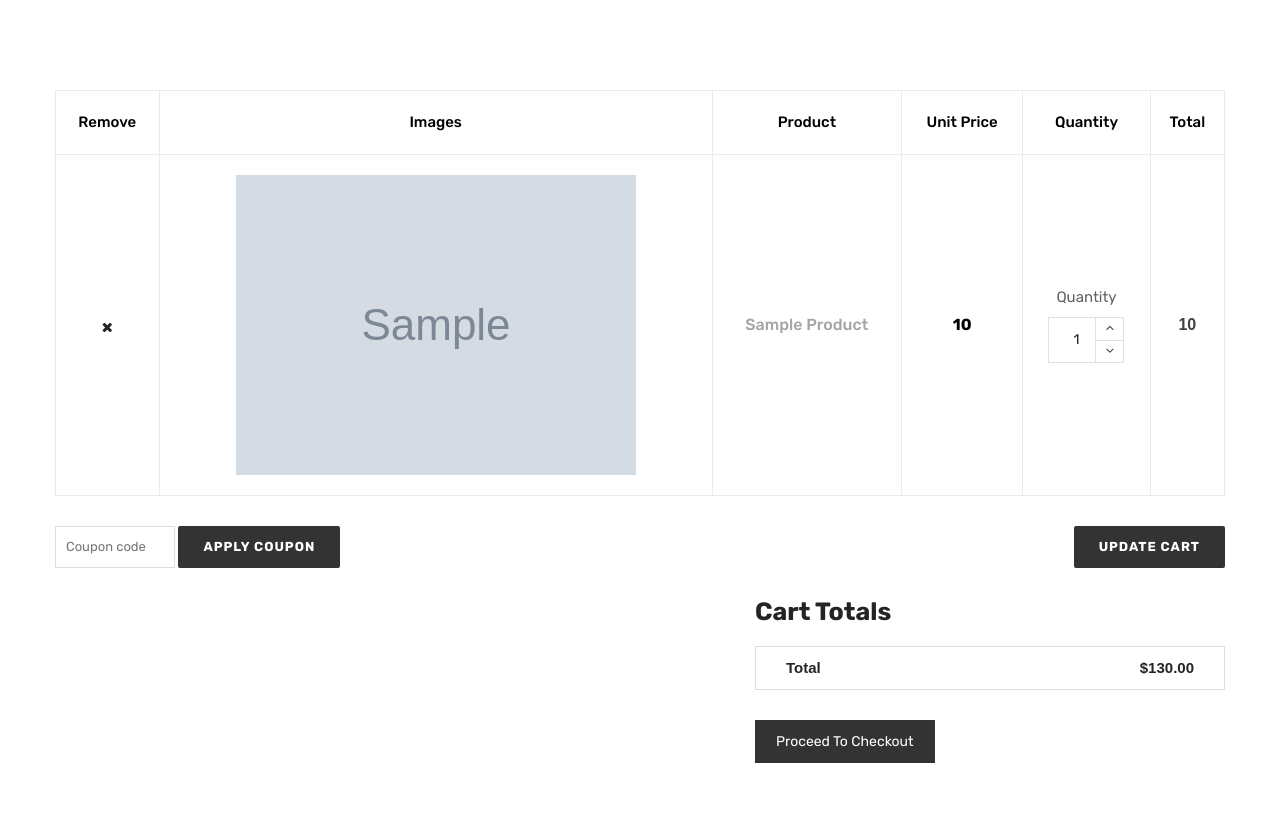
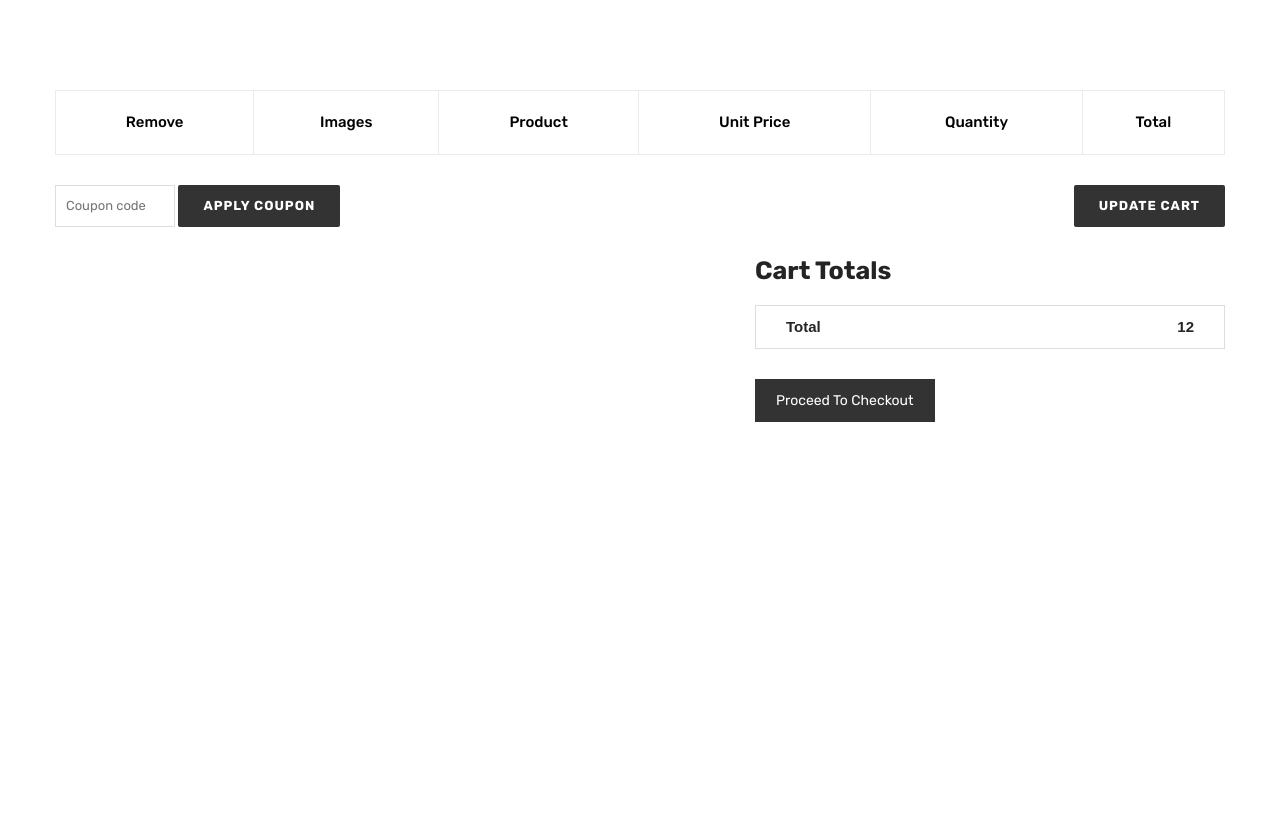
Before and after one commit to Jayp664/Etech, a Django app: template template/customer/addCart.html in a window 1280 px wide. Shown: the part 171-994 px from the top of the page. After the commit the page ends 593 px from the top, so only its background shows below. Run offline with Django 3.2, Linux system fonts and the light colour scheme; the template is opened without the code that fills it: most values are stand-ins (such as "Sample title", 1, 10 or a date in 2020); grey boxes marked "Sample" are stand-in pictures; lists and menus that the app fills with data are empty; some libraries are stand-ins or nearby versions.

Commit message:
add cart

```diff
--- a/template/customer/addCart.html
+++ b/template/customer/addCart.html
@@ -7,7 +7,7 @@
       <div class="col-12">
         <form action="#">
           <div class="table-content table-responsive">
-            <table class="table">
+            <table class="table" id="table">
               <thead>
                 <tr>
                   <th class="li-product-remove">remove</th>
@@ -18,48 +18,8 @@
                   <th class="li-product-subtotal">Total</th>
                 </tr>
               </thead>
-              <tbody>
-                {% if product %}
-                {% for product in product %}
-                <tr>
-                  <td class="li-product-remove">
-                    <a href="#"><i class="fa fa-times"></i></a>
-                  </td>
-                  <td class="li-product-thumbnail">
-                    <a href="#"
-                      ><img
-                        src="/media/{{ product.image }}"
-                        alt="Li's Product Image"
-                    /></a>
-                  </td>
-                  <td class="li-product-name">
-                    <a href="#">{{ product.name }}</a>
-                  </td>
-                  <td class="li-product-price">
-                    <span class="amount" id="price{{forloop.counter}}">{{product.price}}</span>
-                  </td>
-                  <td class="quantity">
-                    <label>Quantity</label>
-                    <div class="cart-plus-minus">
-                      <input
-                        class="cart-plus-minus-box"
-                        value="1"
-                        type="text" id="qty{{forloop.counter}}"
-                      />
-                      <div class="dec qtybutton" onclick="decreament({{forloop.counter}})">
-                        <i class="fa fa-angle-down" ></i>
-                      </div>
-                      <div class="inc qtybutton" onclick="increament({{forloop.counter}})">
-                        <i class="fa fa-angle-up"></i>
-                      </div>
-                    </div>
-                  </td>
-                  <td class="product-subtotal">
-                    <span class="amount" id="total{{forloop.counter}}">{{ product.price }}</span>
-                  </td>
-                </tr>
-                {% endfor %}
-                {% endif %}
+              <tbody id="tHead">
+
               </tbody>
             </table>
           </div>
@@ -98,7 +58,7 @@
               <div class="cart-page-total">
                 <h2>Cart totals</h2>
                 <ul>
-                  <li>Total <span>$130.00</span></li>
+                  <li>Total <span id="cartTotal">12</span></li>
                 </ul>
                 <a href="/customer/checkout">Proceed to checkout</a>
               </div>
@@ -112,6 +72,10 @@
 {% endblock %}
 
 {% block js %}
+
+let sum = 0;
+
+console.log("total is "+sum);
 
 
 
@@ -135,14 +99,88 @@ function updateValue(id){
     let total = qty * price;
     console.log(total)
     document.getElementById(`total${id}`).innerHTML = total;
+    sum = sum + total;
+console.log("total is "+sum);
+document.getElementById('cartTotal').innerHTML = sum;
+
+
 }
-// console.log('add to cart template')
 
-// let prodIds=localStorage.getItem("prodId");
-// let products=localStorage;
 
-// for (let index = 0; index < prodIds.length ; index++) {
-//   console.log(prodIds[index] + " is " +  products[prodIds[index]]);
-// }
+if(localStorage.getItem('cart')==null){
+  let myStr= `<h1> Add Some Items Before Checkout </h1>`;
+  $('#table').innerHTML = myStr
+}
+else{
+  cart = JSON.parse(localStorage.getItem('cart'));
+  document.getElementById('cartTotal').innerHTML = Object.keys(cart).length;
+}
 
+console.log(cart);
+
+if ($.isEmptyObject(cart)) {
+
+    mystr = `Your cart is empty ,plaese add some items to your cart before checking out !`;
+    document.getElementById('items').innerHTML = mystr;
+
+}
+else {
+
+    for (item in cart) {
+      let name = cart[item][0];
+      let price = cart[item][1];
+      let qty = cart[item][2];
+
+      let id = item.substring(2,);
+
+      console.log(id);
+
+
+
+        mystr = `  <tr>
+        <td class="li-product-remove">
+          <a href="#"><i class="fa fa-times"></i></a>
+        </td>
+        <td class="li-product-thumbnail">
+          <a href="#"
+            ></a>
+        </td>
+        <td class="li-product-name">
+          <a href="#"> ${name} </a>
+        </td>
+        <td class="li-product-price">
+          <span class="amount" id="price${id}">${price}</span>
+        </td>
+        <td class="quantity">
+          <label>Quantity</label>
+          <div class="cart-plus-minus">
+            <input
+              class="cart-plus-minus-box"
+              value="1"
+              type="text" id="qty${id}"
+            />
+            <div class="dec qtybutton" onclick="decreament(${id})">
+              <i class="fa fa-angle-down" ></i>
+            </div>
+            <div class="inc qtybutton" onclick="increament(${id})">
+              <i class="fa fa-angle-up"></i>
+            </div>
+          </div>
+        </td>
+        <td class="product-subtotal">
+          <div class="amount" id="total${id}">${price}</div>
+        </td>
+      </tr>`;
+        $('#tHead').append(mystr);
+        sum = sum + price;
+    console.log("total is "+sum);
+    document.getElementById('cartTotal').innerHTML = sum;
+
+
+    }
+    // document.getElementById('total').innerHTML = "₹" + sum;
+
+    document.getElementById('cartTotal').innerHTML = sum;
+
+}
 {% endblock %}
```
Also changed, not shown: Etech/views.py (added, +9 -0 lines), template/customer/index.html (+10 -2 lines), template/customer/product.html (+8 -1 lines), template/customer/search.html (+9 -1 lines), Database.sqlite3.
